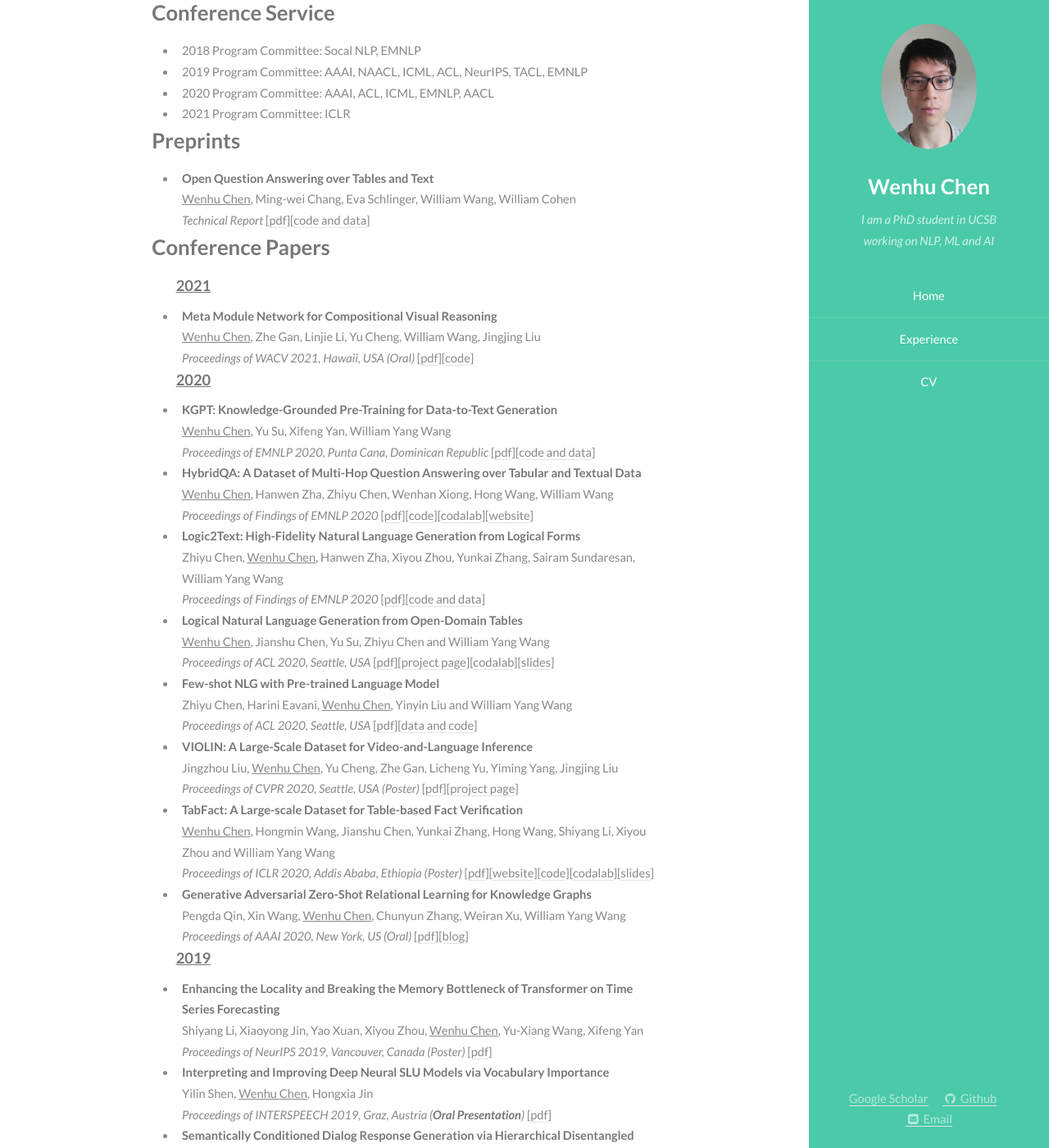
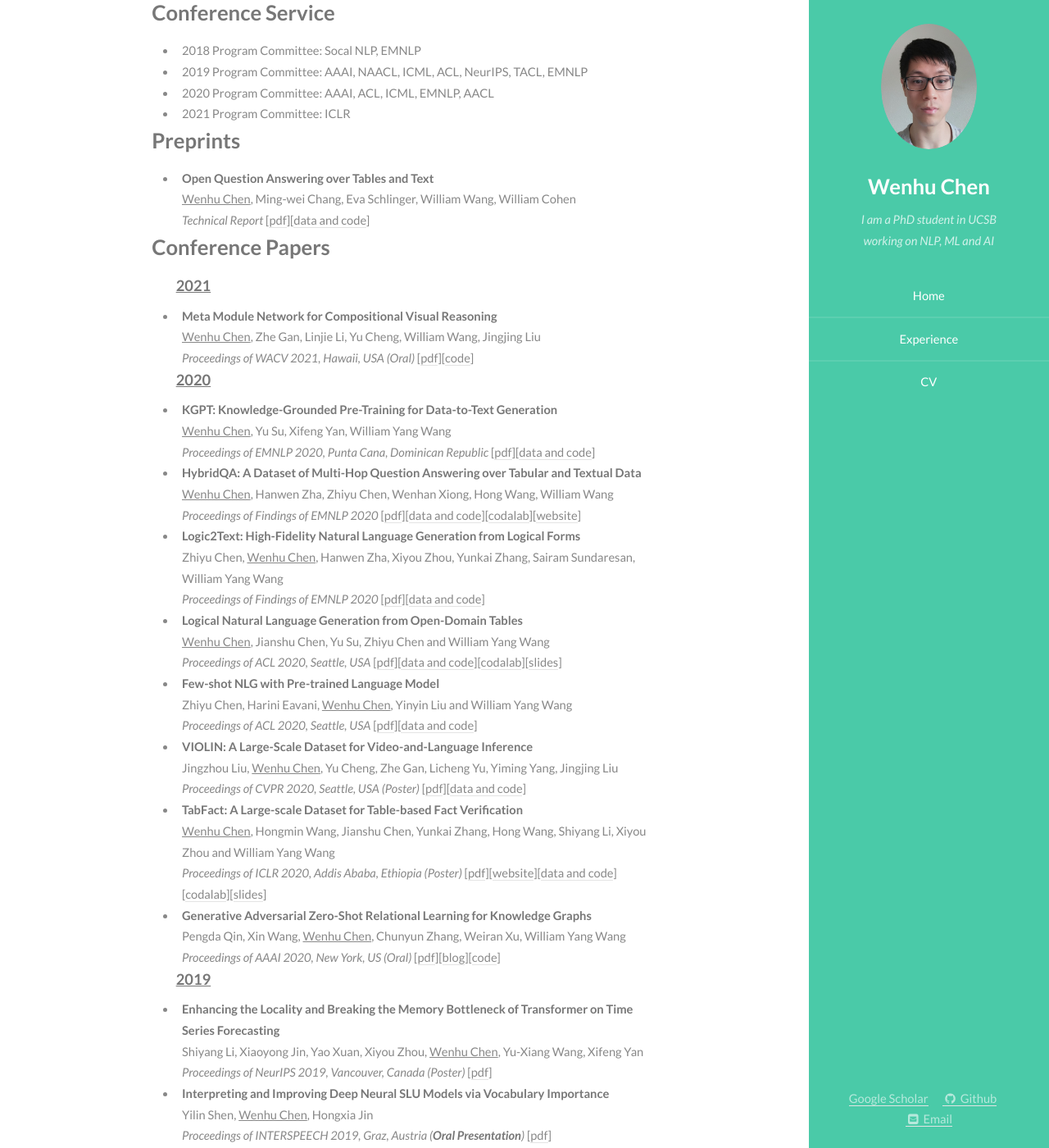
Before and after one commit to wenhuchen/wenhuchen.github.io, a Jekyll site: the page built from index.html, in a window 1280 px wide and 1400 px high, scrolled down 271 px. Shown: the whole window at 82% size. Built offline with Jekyll 4.4.1, drawn with Linux system fonts in a browser that asks for light colours; some of the changed lines change nothing that is shown.

Commit message:
update newest arxiv

```diff
--- a/index.html
+++ b/index.html
@@ -42,7 +42,7 @@
         <li>
             <strong> Open Question Answering over Tables and Text <a span style="color: #009900;"></a></strong><br>
             <u>Wenhu Chen</u>, Ming-wei Chang, Eva Schlinger, William Wang, William Cohen <br>
-            <em>Technical Report</em> [<a href="#">pdf</a>][<a href="#">code and data</a>]
+            <em>Technical Report</em> [<a href="https://arxiv.org/abs/2010.10439">pdf</a>][<a href="https://github.com/wenhuchen/OTT-QA">data and code</a>]
         </li>
     </ul>
 </div>
@@ -61,24 +61,24 @@
         <li>
             <strong> KGPT: Knowledge-Grounded Pre-Training for Data-to-Text Generation <a span style="color: #009900;"></a></strong><br>
             <u>Wenhu Chen</u>, Yu Su, Xifeng Yan, William Yang Wang <br>
-            <em>Proceedings of EMNLP 2020, Punta Cana, Dominican Republic</em> [<a href="https://arxiv.org/abs/2010.02307">pdf</a>][<a href="https://github.com/wenhuchen/KGPT">code and data</a>]
+            <em>Proceedings of EMNLP 2020, Punta Cana, Dominican Republic</em> [<a href="https://arxiv.org/abs/2010.02307">pdf</a>][<a href="https://github.com/wenhuchen/KGPT">data and code</a>]
         </li>
         <li>
             <strong> HybridQA: A Dataset of Multi-Hop Question Answering over Tabular and Textual Data
             <a span style="color: #009900;"></a></strong><br>
             <u>Wenhu Chen</u>, Hanwen Zha, Zhiyu Chen, Wenhan Xiong, Hong Wang, William Wang <br>
-            <em>Proceedings of Findings of EMNLP 2020</em> [<a href="https://arxiv.org/abs/2004.07347">pdf</a>][<a href="https://github.com/wenhuchen/HybridQA">code</a>][<a href="https://competitions.codalab.org/competitions/24420">codalab</a>][<a href="https://hybridqa.github.io/">website</a>]
+            <em>Proceedings of Findings of EMNLP 2020</em> [<a href="https://arxiv.org/abs/2004.07347">pdf</a>][<a href="https://github.com/wenhuchen/HybridQA">data and code</a>][<a href="https://competitions.codalab.org/competitions/24420">codalab</a>][<a href="https://hybridqa.github.io/">website</a>]
         </li>
         <li>
             <strong> Logic2Text: High-Fidelity Natural Language Generation from Logical Forms
          <a span style="color: #009900;"></a></strong><br>
             Zhiyu Chen, <u>Wenhu Chen</u>, Hanwen Zha, Xiyou Zhou, Yunkai Zhang, Sairam Sundaresan, William Yang Wang <br>
-            <em>Proceedings of Findings of EMNLP 2020</em> [<a href="https://arxiv.org/abs/2004.14579">pdf</a>][<a href="https://github.com/czyssrs/Logic2Text">code and data</a>]
+            <em>Proceedings of Findings of EMNLP 2020</em> [<a href="https://arxiv.org/abs/2004.14579">pdf</a>][<a href="https://github.com/czyssrs/Logic2Text">data and code</a>]
         </li>
         <li>
             <strong> Logical Natural Language Generation from Open-Domain Tables <a span style="color: #009900;"></a></strong><br>
             <u>Wenhu Chen</u>, Jianshu Chen, Yu Su, Zhiyu Chen and William Yang Wang<br>
-            <em>Proceedings of ACL 2020, Seattle, USA</em> [<a href="https://arxiv.org/abs/2004.10404">pdf</a>][<a href="https://github.com/wenhuchen/LogicNLG">project page</a>][<a href="https://competitions.codalab.org/competitions/24527">codalab</a>][<a href="images/ACL2020-Oral.pptx">slides</a>]
+            <em>Proceedings of ACL 2020, Seattle, USA</em> [<a href="https://arxiv.org/abs/2004.10404">pdf</a>][<a href="https://github.com/wenhuchen/LogicNLG">data and code</a>][<a href="https://competitions.codalab.org/competitions/24527">codalab</a>][<a href="images/ACL2020-Oral.pptx">slides</a>]
         </li>
         <li>
             <strong> Few-shot NLG with Pre-trained Language Model <a span style="color: #009900;"></a></strong><br>
@@ -88,17 +88,17 @@
         <li>
             <strong> VIOLIN: A Large-Scale Dataset for Video-and-Language Inference <a span style="color: #009900;"></a></strong><br>
             Jingzhou Liu, <u>Wenhu Chen</u>, Yu Cheng, Zhe Gan, Licheng Yu, Yiming Yang, Jingjing Liu<br>
-            <em>Proceedings of CVPR 2020, Seattle, USA (Poster)</em> [<a href="https://arxiv.org/abs/2003.11618">pdf</a>][<a href="https://github.com/jimmy646/violin">project page</a>]
+            <em>Proceedings of CVPR 2020, Seattle, USA (Poster)</em> [<a href="https://arxiv.org/abs/2003.11618">pdf</a>][<a href="https://github.com/jimmy646/violin">data and code</a>]
         </li>
         <li>
             <strong> TabFact: A Large-scale Dataset for Table-based Fact Verification <a span style="color: #009900;"></a></strong><br>
             <u>Wenhu Chen</u>, Hongmin Wang, Jianshu Chen, Yunkai Zhang, Hong Wang, Shiyang Li, Xiyou Zhou and William Yang Wang<br>
-            <em>Proceedings of ICLR 2020, Addis Ababa, Ethiopia (Poster)</em> [<a href="https://arxiv.org/abs/1909.02164">pdf</a>][<a href="https://tabfact.github.io/">website</a>][<a href="https://github.com/wenhuchen/Table-Fact-Checking">code</a>][<a href="https://competitions.codalab.org/competitions/21611">codalab</a>][<a href="images/ICLR2020-Oral.pptx">slides</a>]
+            <em>Proceedings of ICLR 2020, Addis Ababa, Ethiopia (Poster)</em> [<a href="https://arxiv.org/abs/1909.02164">pdf</a>][<a href="https://tabfact.github.io/">website</a>][<a href="https://github.com/wenhuchen/Table-Fact-Checking">data and code</a>][<a href="https://competitions.codalab.org/competitions/21611">codalab</a>][<a href="images/ICLR2020-Oral.pptx">slides</a>]
         </li>
         <li>
             <strong> Generative Adversarial Zero-Shot Relational Learning for Knowledge Graphs <a span style="color: #009900;"></a></strong><br>
             Pengda Qin, Xin Wang, <u>Wenhu Chen</u>, Chunyun Zhang, Weiran Xu, William Yang Wang<br>
-            <em>Proceedings of AAAI 2020, New York, US (Oral)</em> [<a href="https://arxiv.org/abs/2001.02332">pdf</a>][<a href="https://blog.csdn.net/qq_38382642/article/details/104109825">blog</a>]
+            <em>Proceedings of AAAI 2020, New York, US (Oral)</em> [<a href="https://arxiv.org/abs/2001.02332">pdf</a>][<a href="https://blog.csdn.net/qq_38382642/article/details/104109825">blog</a>][<a href="https://github.com/Panda0406/Zero-shot-knowledge-graph-relational-learning">code</a>]
         </li>
 
             <h4><u>2019</u></h4>
```
